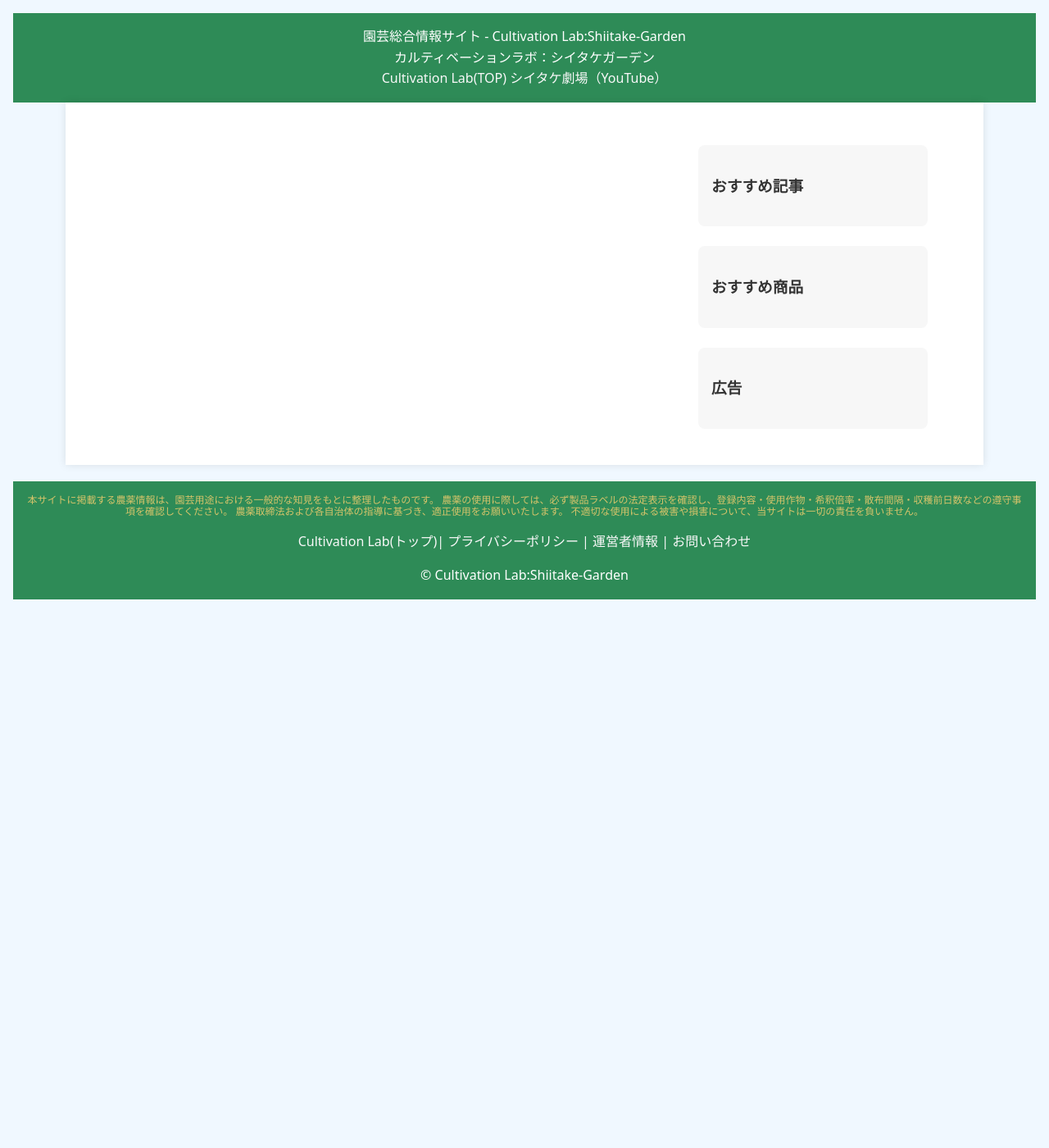
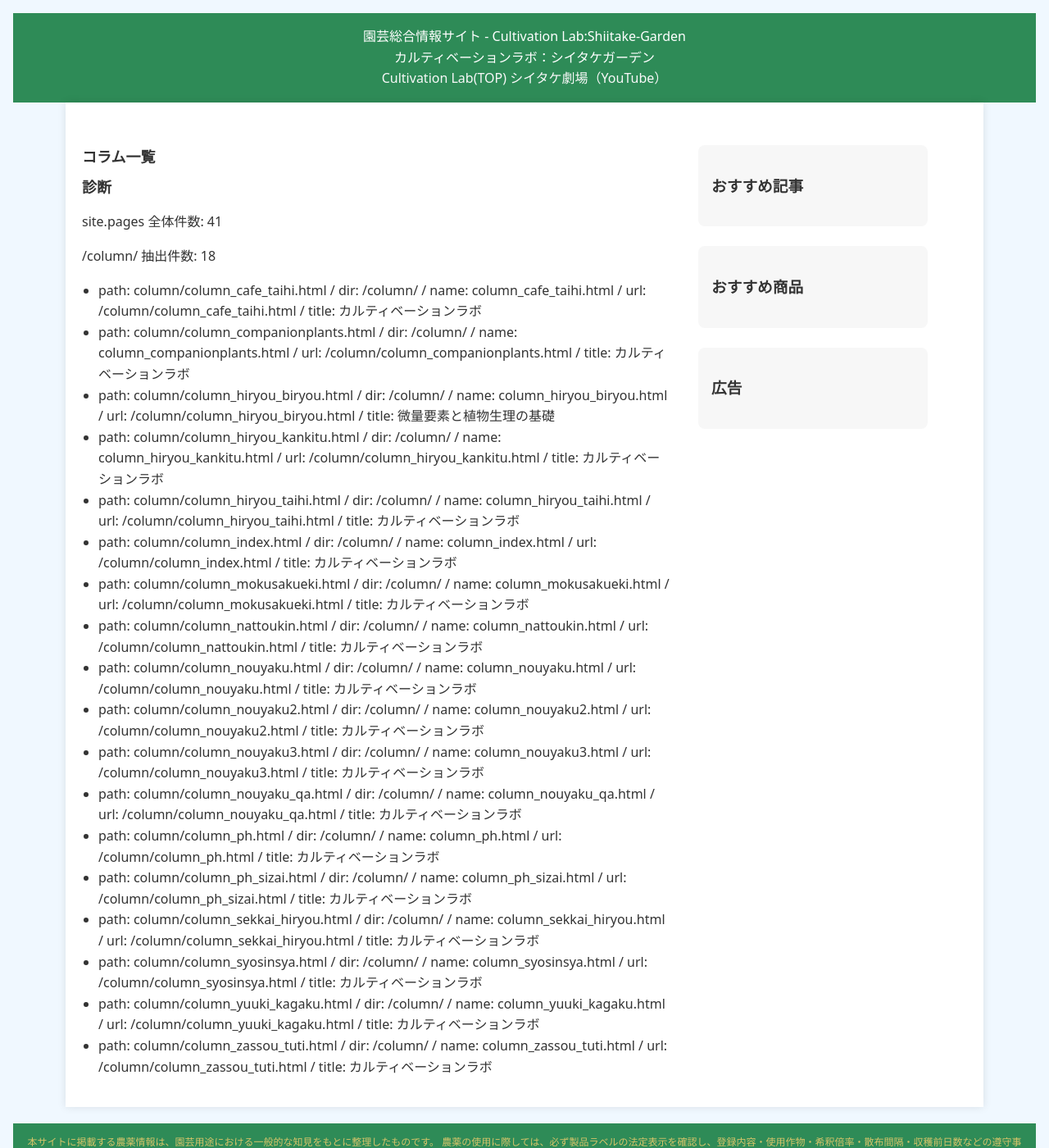
Before and after one commit to shiitake-garden/shiitake-garden.github.io, a Jekyll site: the page built from column/index.html, in a window 1280 px wide and 1400 px high. Shown: the whole window at 82% size. Built offline with Jekyll 4.4.1, drawn with Linux system fonts in a browser that asks for light colours.

Commit message:
Update index.html

```diff
--- a/column/index.html
+++ b/column/index.html
@@ -11,6 +11,30 @@ title: カルティベーションラボ
 <!--ここから記事-->
 <section class="article-layout">
   <article class="article-main">
+
+<h1>コラム一覧</h1>
+
+
+<h1>診断</h1>
+
+<p>site.pages 全体件数: {{ site.pages | size }}</p>
+
+{%- assign column_pages = site.pages
+    | where_exp: "p", "p.dir == '/column/' and p.name != 'index.html'" -%}
+<p>/column/ 抽出件数: {{ column_pages | size }}</p>
+
+<ul>
+  {%- for p in column_pages -%}
+    <li>
+      path: {{ p.path }} /
+      dir: {{ p.dir }} /
+      name: {{ p.name }} /
+      url: {{ p.url }} /
+      title: {{ p.title | default: '(titleなし)' }}
+    </li>
+  {%- endfor -%}
+</ul>
+
 
 
 
```
